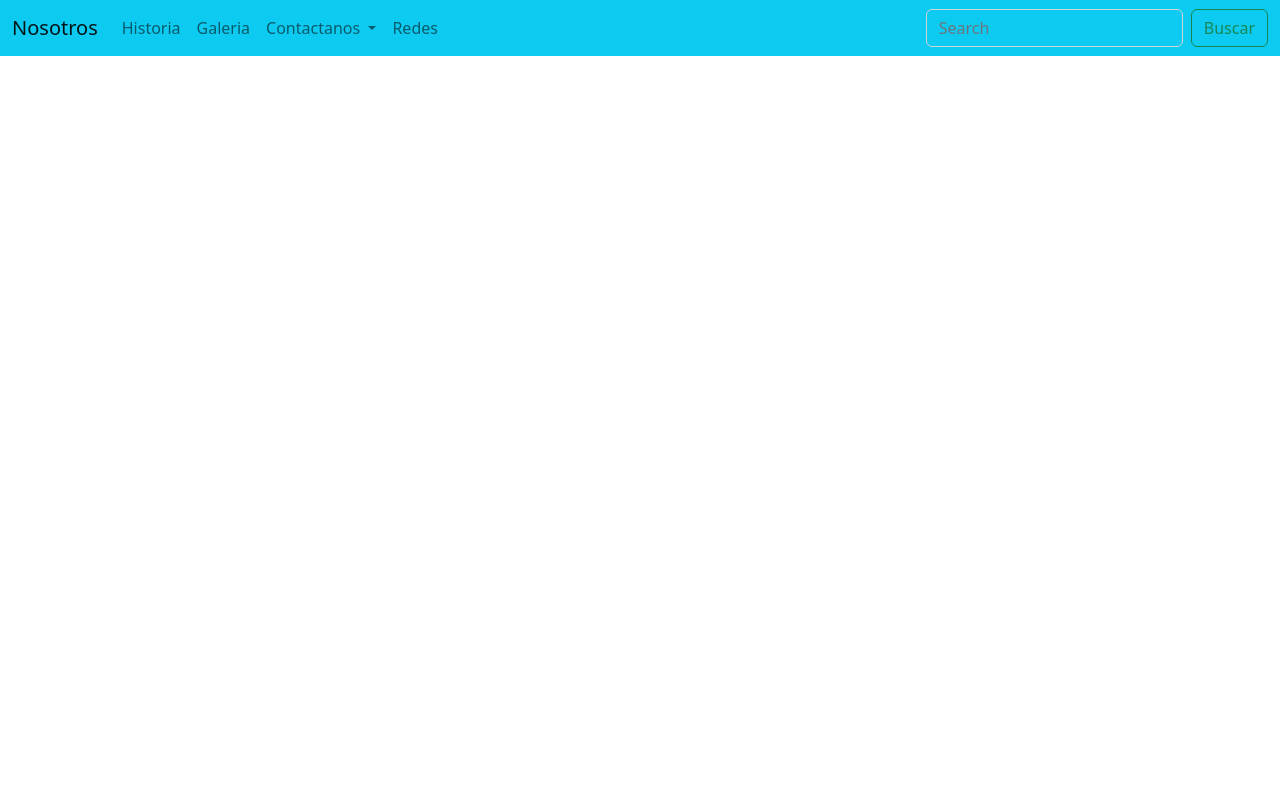
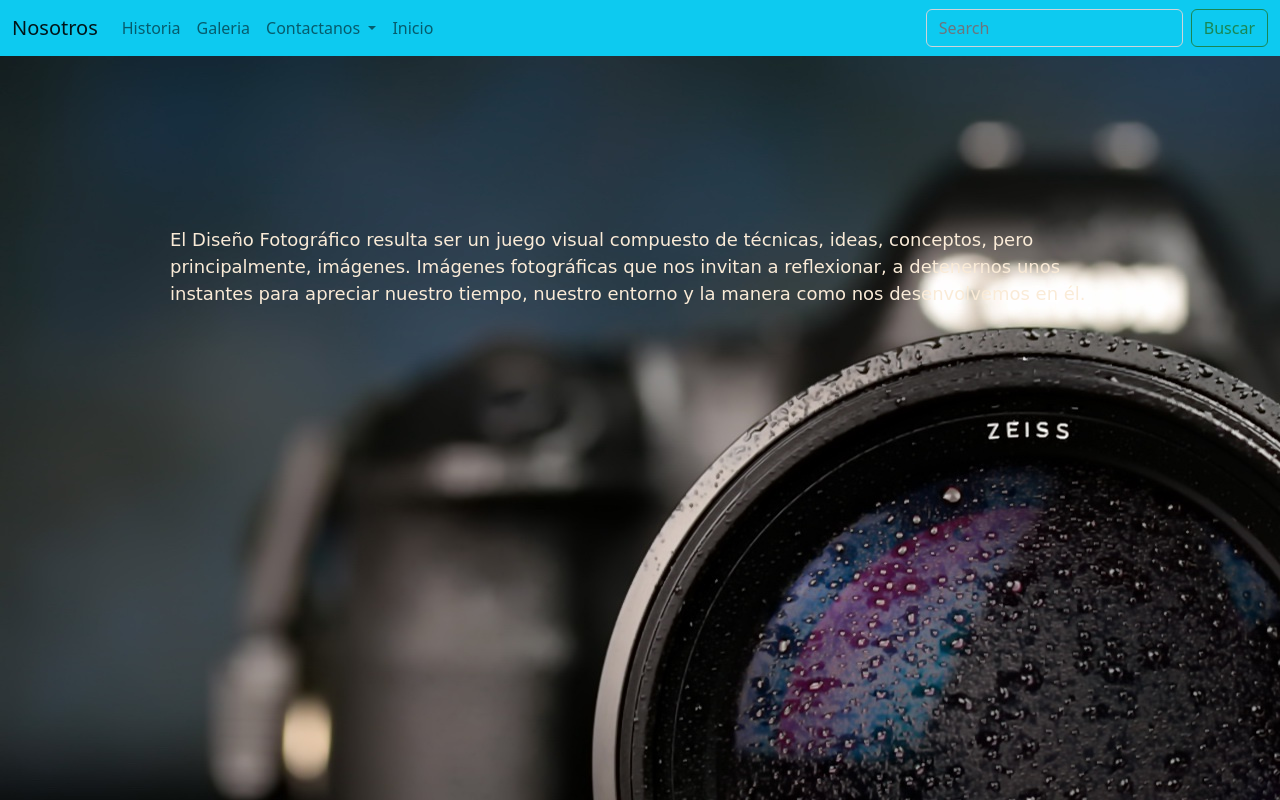
Before and after one commit to AleeRodriguez/MaquetandoBootstrap, a plain HTML site: page index.html in a window 1280 px wide. Drawn offline with nearby package versions, Linux system fonts and the light colour scheme.

Commit message:
le agreuge cosas al index

```diff
--- a/css/style.css
+++ b/css/style.css
@@ -0,0 +1,22 @@
+* { margin: 0; padding: 0; }
+
+/*Index*/
+
+.body{
+    background-image: url(../images/fotoIndex2.jpg);
+    display: block;
+    height: 100%;
+    width: 100%;
+}
+
+.mainindex{
+    display: flex;
+    font-size: large;
+    margin: 0px;
+    font-family: cursive;
+    color: antiquewhite;
+}
+.reseña{
+    display: flex;
+    padding: 170px;
+}
--- a/index.html
+++ b/index.html
@@ -10,12 +10,14 @@
   <link rel="stylesheet" href="./css/style.css">
   <title>Diseño y Fotografia</title>
 </head>
-<body>
+
+<body class="body">
   <header>
-        <nav class="navbar navbar-expand-lg bg-info">
+    <nav class="navbar navbar-expand-lg bg-info nav">
       <div class="container-fluid">
         <a class="navbar-brand" href="./nosotros.html">Nosotros</a>
-              <button class="navbar-toggler" type="button" data-bs-toggle="collapse" data-bs-target="#navbarSupportedContent" aria-controls="navbarSupportedContent" aria-expanded="false" aria-label="Toggle navigation">
+        <button class="navbar-toggler" type="button" data-bs-toggle="collapse" data-bs-target="#navbarSupportedContent"
+          aria-controls="navbarSupportedContent" aria-expanded="false" aria-label="Toggle navigation">
           <span class="navbar-toggler-icon"></span>
         </button>
         <div class="collapse navbar-collapse" id="navbarSupportedContent">
@@ -27,18 +29,21 @@
               <a class="nav-link" href="./galeria.html">Galeria</a>
             </li>
             <li class="nav-item dropdown">
-                    <a class="nav-link dropdown-toggle" href="./contactanos.html" id="navbarDropdown" role="button" data-bs-toggle="dropdown" aria-expanded="false">
+              <a class="nav-link dropdown-toggle" href="./contactanos.html" id="navbarDropdown" role="button"
+                data-bs-toggle="dropdown" aria-expanded="false">
                 Contactanos
               </a>
               <ul class="dropdown-menu" aria-labelledby="navbarDropdown">
                 <li><a class="dropdown-item" href="#">Mail</a></li>
                 <li><a class="dropdown-item" href="#">Linkedin</a></li>
-                      <li><hr class="dropdown-divider"></li>
+                <li>
+                  <hr class="dropdown-divider">
+                </li>
                 <li><a class="dropdown-item" href="#">Instagram</a></li>
               </ul>
             </li>
             <li class="nav-item">
-                    <a class="nav-link">Redes</a>
+              <a class="nav-link" href="./index.html">Inicio</a>
             </li>
           </ul>
           <form class="d-flex" role="search">
@@ -50,12 +55,19 @@
     </nav>
 
   </header>
-    <main>
+  <main class="mainindex">
+    <div class="reseña">
+      El Diseño Fotográfico resulta ser un juego visual compuesto de técnicas, ideas, conceptos, pero principalmente,
+      imágenes. Imágenes fotográficas que nos invitan a reflexionar, a detenernos unos instantes para apreciar nuestro
+      tiempo, nuestro entorno y la manera como nos desenvolvemos en él.
+    </div>
   </main>
   <footer>
 
   </footer>
-    <script src="https://cdn.jsdelivr.net/npm/@popperjs/core@2.11.5/dist/umd/popper.min.js" integrity="sha384-Xe+8cL9oJa6tN/veChSP7q+mnSPaj5Bcu9mPX5F5xIGE0DVittaqT5lorf0EI7Vk" crossorigin="anonymous"></script>
+  <script src="https://cdn.jsdelivr.net/npm/@popperjs/core@2.11.5/dist/umd/popper.min.js"
+    integrity="sha384-Xe+8cL9oJa6tN/veChSP7q+mnSPaj5Bcu9mPX5F5xIGE0DVittaqT5lorf0EI7Vk" crossorigin="anonymous">
+  </script>
 
 </body>
 
```
Also changed, not shown: contactanos.html (+1 -1 lines), galeria.html (+1 -1 lines), historia.html (+1 -1 lines), nosotros.html (+4 -4 lines), images/fondoIndex.jpg (added), images/fotoIndex2.jpg (added). Lines whose indentation alone changed are shown as unchanged.
